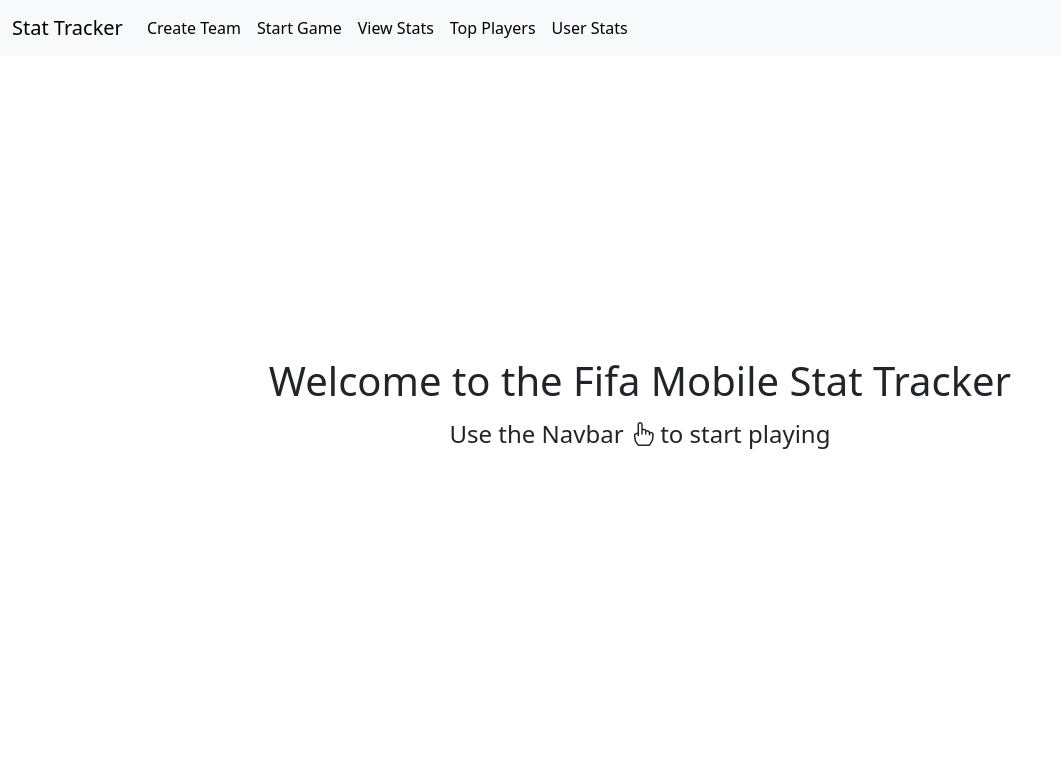
After one commit to ArthurXu17/Fifa-Stat-Tracker, a Django app: page /tracker/ in a window 1280 px wide. The commit adds this page. Shown: the top 759 px of the page, without its empty margins (0-1061 px from the left). Run offline with Django 4.2, Linux system fonts and the light colour scheme.

Commit message:
Add Home Page

```diff
--- a/fifa_stat_tracker/tracker/static/tracker/style.css
+++ b/fifa_stat_tracker/tracker/static/tracker/style.css
@@ -134,3 +134,18 @@
 .bar_chart {
     width: 700px;
 }
+
+html, body, .home_page_container{
+    height: 95%;
+}
+
+.home_page_container {
+    display: flex;
+    align-items: center;
+    justify-content: center;
+}
+
+.home_page_header_containers {
+    display: block;
+    text-align: center;
+}
--- a/fifa_stat_tracker/tracker/templates/tracker/base.html
+++ b/fifa_stat_tracker/tracker/templates/tracker/base.html
@@ -6,6 +6,7 @@
     <meta charset="utf-8">
     <meta name="viewport" content="width=device-width, initial-scale=1">
     <link href="https://cdn.jsdelivr.net/npm/bootstrap@5.3.1/dist/css/bootstrap.min.css" rel="stylesheet" integrity="sha384-4bw+/aepP/YC94hEpVNVgiZdgIC5+VKNBQNGCHeKRQN+PtmoHDEXuppvnDJzQIu9" crossorigin="anonymous">
+    <link rel="stylesheet" href="https://cdn.jsdelivr.net/npm/bootstrap-icons@1.5.0/font/bootstrap-icons.css" />
     <script src="https://cdn.jsdelivr.net/npm/bootstrap@5.3.1/dist/js/bootstrap.bundle.min.js" integrity="sha384-HwwvtgBNo3bZJJLYd8oVXjrBZt8cqVSpeBNS5n7C8IVInixGAoxmnlMuBnhbgrkm" crossorigin="anonymous"></script>
     <title>
       {% block title %}
@@ -37,7 +38,8 @@
             </div>
         </div>
     </nav>
-
+    {% block homepage %}
+    {% endblock %}
     <h1>
     {% block header %} {% endblock %}</h1>
     <div class="container">
--- /dev/null
+++ b/fifa_stat_tracker/tracker/templates/tracker/home_page.html
@@ -0,0 +1,12 @@
+{% extends 'tracker/base.html'%}
+{% block title %}
+Fifa Stat Tracker
+{% endblock %}
+{% block homepage %}
+<div class="home_page_container">
+    <div class="home_page_header_containers">
+    <h1>Welcome to the Fifa Mobile Stat Tracker</h1>
+    <h4>Use the Navbar <i class="bi bi-hand-index"></i> to start playing</h4>
+    </div>
+</div>
+{% endblock %}
--- a/fifa_stat_tracker/tracker/urls.py
+++ b/fifa_stat_tracker/tracker/urls.py
@@ -1,5 +1,6 @@
 from django.urls import path
 
+from .views.home_page_view import HomePageView
 from .views.view_stats_view import ViewStatsView
 from .views.play_game_view import play_game_view
 from .views.initialize_team_view import InitializeTeamView
@@ -10,6 +11,7 @@
 from .views.user_stats_view import UserStatsView
 
 urlpatterns = [
+    path("", HomePageView.as_view(), name="home_page"),
     path("initialize_team", InitializeTeamView.as_view(), name="initialize_team"),
     path("play_game/<int:match_id>", play_game_view, name="play_game"),
     path("start_game", StartGameView.as_view(), name="start_game"),
--- /dev/null
+++ b/fifa_stat_tracker/tracker/views/home_page_view.py
@@ -0,0 +1,5 @@
+from django.views.generic import TemplateView
+
+
+class HomePageView(TemplateView):
+    template_name = 'tracker/home_page.html'
```
